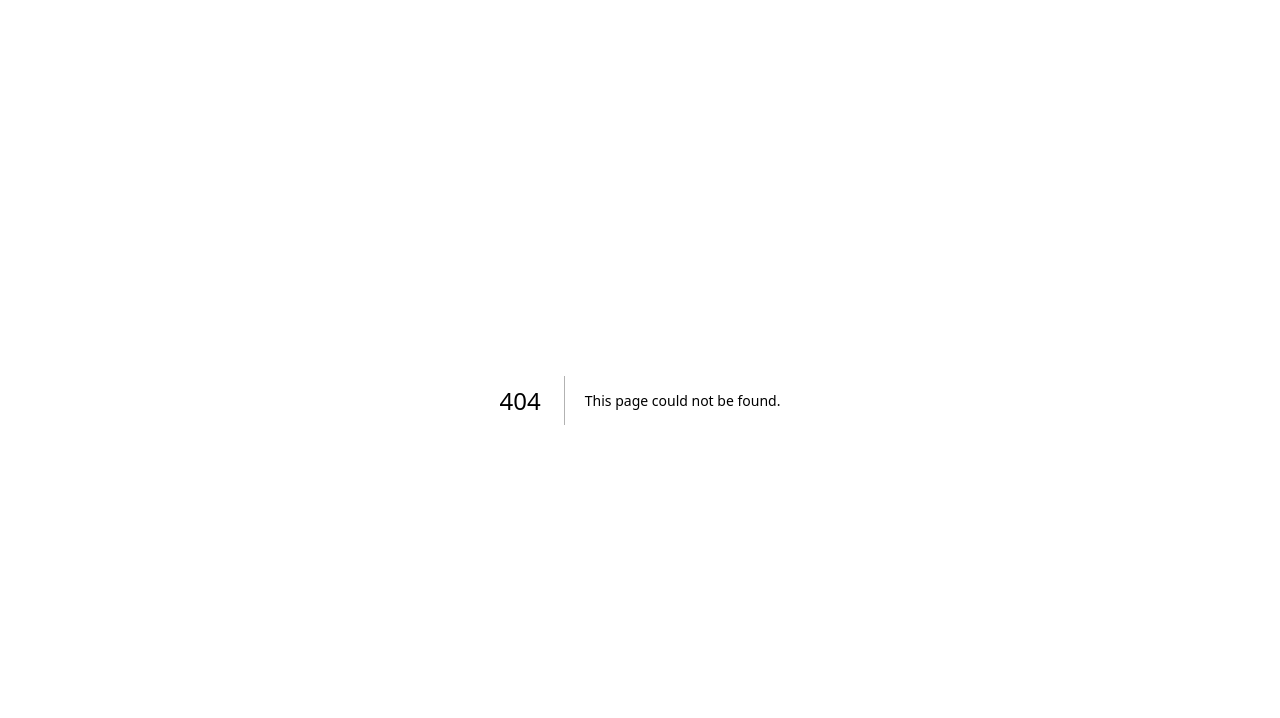
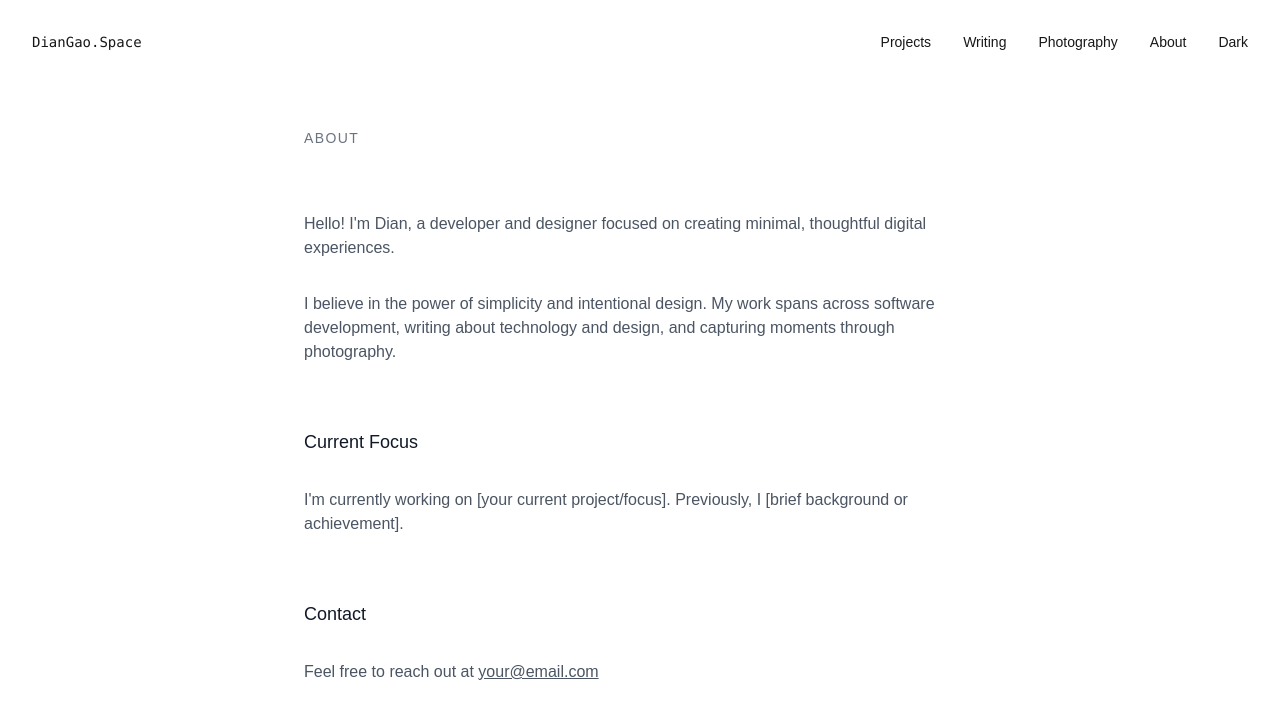
Before and after one commit to diangao/diangao.space, a Next.js app: page /about in a window 1280 px wide. Before the commit this address had no page. Shown: the top 718 px of the page. Built offline with nearby package versions, Linux system fonts and the light colour scheme.

Commit message:
Impl navigation bar and dark mode

```diff
--- a/package.json
+++ b/package.json
@@ -11,6 +11,7 @@
   "dependencies": {
     "framer-motion": "^11.11.13",
     "next": "latest",
+    "next-themes": "^0.4.3",
     "react": "^18.2.0",
     "react-dom": "^18.2.0"
   },
--- /dev/null
+++ b/src/app/about/page.tsx
@@ -0,0 +1,55 @@
+'use client'
+import { motion } from "framer-motion";
+import Navigation from "@/components/Navigation";
+
+export default function About() {
+  return (
+    <div className="min-h-screen px-4 sm:px-6 lg:px-8 pt-32 pb-20">
+      <div className="max-w-2xl mx-auto">
+        <motion.div
+          initial={{ opacity: 0, y: 20 }}
+          animate={{ opacity: 1, y: 0 }}
+          transition={{ duration: 0.8 }}
+        >
+          <h1 className="text-sm uppercase tracking-widest mb-16 text-gray-500">
+            About
+          </h1>
+
+          <div className="space-y-8 text-gray-600 dark:text-gray-300">
+            <p>
+              Hello! I'm Dian, a developer and designer focused on creating minimal,
+              thoughtful digital experiences.
+            </p>
+
+            <p>
+              I believe in the power of simplicity and intentional design. My work
+              spans across software development, writing about technology and design,
+              and capturing moments through photography.
+            </p>
+
+            <h2 className="text-lg text-gray-900 dark:text-white pt-8">
+              Current Focus
+            </h2>
+            <p>
+              I'm currently working on [your current project/focus]. Previously,
+              I [brief background or achievement].
+            </p>
+
+            <h2 className="text-lg text-gray-900 dark:text-white pt-8">
+              Contact
+            </h2>
+            <p>
+              Feel free to reach out at{" "}
+              <a
+                href="mailto:your@email.com"
+                className="underline hover:opacity-50 transition-opacity"
+              >
+                your@email.com
+              </a>
+            </p>
+          </div>
+        </motion.div>
+      </div>
+    </div>
+  );
+}
--- a/src/app/layout.tsx
+++ b/src/app/layout.tsx
@@ -1,6 +1,8 @@
 import type { Metadata } from "next";
 import localFont from "next/font/local";
 import "./globals.css";
+import { ThemeProvider } from "next-themes";
+import Navigation from "@/components/Navigation";
 
 const geistSans = localFont({
   src: "./fonts/GeistVF.woff",
@@ -14,7 +16,7 @@ const geistMono = localFont({
 });
 
 export const metadata: Metadata = {
-  title: "dyen-site",
+  title: "DianGao.Space",
   description: "Developer, Writer, and Photographer",
 };
 
@@ -24,11 +26,12 @@ export default function RootLayout({
   children: React.ReactNode;
 }>) {
   return (
-    <html lang="en" className="scroll-smooth">
-      <body
-        className={`${geistSans.variable} ${geistMono.variable} antialiased`}
-      >
-        {children}
+    <html lang="en" suppressHydrationWarning>
+      <body className={`${geistSans.variable} ${geistMono.variable} antialiased`}>
+        <ThemeProvider attribute="class" defaultTheme="system" enableSystem disableTransitionOnChange>
+          <Navigation />
+          {children}
+        </ThemeProvider>
       </body>
     </html>
   );
--- a/src/app/page.tsx
+++ b/src/app/page.tsx
@@ -7,32 +7,6 @@ import Navigation from "@/components/Navigation";
 export default function Home() {
   return (
     <div className="min-h-screen">
-      <Navigation />
-      {/* Navigation Bar */}
-      <nav className="fixed top-0 right-0 p-8 z-50">
-        <ul className="flex space-x-8 text-sm">
-          <li>
-            <Link href="/projects" className="hover:opacity-50 transition-opacity">
-              Projects
-            </Link>
-          </li>
-          <li>
-            <Link href="/writing" className="hover:opacity-50 transition-opacity">
-              Writing
-            </Link>
-          </li>
-          <li>
-            <Link href="/photography" className="hover:opacity-50 transition-opacity">
-              Photography
-            </Link>
-          </li>
-          <li>
-            <Link href="/about" className="hover:opacity-50 transition-opacity">
-              About
-            </Link>
-          </li>
-        </ul>
-      </nav>
 
       {/* Hero Section */}
       <section className="h-screen flex flex-col justify-center px-4 sm:px-6 lg:px-8">
--- a/src/app/photography/page.tsx
+++ b/src/app/photography/page.tsx
@@ -7,7 +7,6 @@ import Navigation from "@/components/Navigation";
 export default function Photography() {
   return (
     <div className="min-h-screen px-4 sm:px-6 lg:px-8 pt-32 pb-20">
-      <Navigation />
       <div className="max-w-4xl mx-auto">
         <motion.div
           initial={{ opacity: 0, y: 20 }}
--- a/src/app/projects/page.tsx
+++ b/src/app/projects/page.tsx
@@ -7,7 +7,6 @@ import Navigation from "@/components/Navigation";
 export default function Projects() {
   return (
     <div className="min-h-screen px-4 sm:px-6 lg:px-8 pt-32 pb-20">
-      <Navigation />
       <div className="max-w-4xl mx-auto">
         <motion.div
           initial={{ opacity: 0, y: 20 }}
--- a/src/app/writing/page.tsx
+++ b/src/app/writing/page.tsx
@@ -6,7 +6,6 @@ import Navigation from "@/components/Navigation";
 export default function Writing() {
   return (
     <div className="min-h-screen px-4 sm:px-6 lg:px-8 pt-32 pb-20">
-      <Navigation />
       <div className="max-w-4xl mx-auto">
         <motion.div
           initial={{ opacity: 0, y: 20 }}
--- a/src/components/Navigation.tsx
+++ b/src/components/Navigation.tsx
@@ -1,8 +1,17 @@
 import Link from "next/link";
+import ThemeToggle from "./ThemeToggle";
 
 export default function Navigation() {
   return (
-    <nav className="fixed top-0 right-0 p-8 z-50">
+    <nav className="fixed top-0 w-full px-8 py-8 flex justify-between items-center z-50">
+      <Link
+        href="/"
+        className="text-sm hover:opacity-50 transition-opacity font-mono"
+      >
+        DianGao.Space
+      </Link>
+
+      <div className="flex items-center space-x-8">
         <ul className="flex space-x-8 text-sm">
           <li>
             <Link href="/projects" className="hover:opacity-50 transition-opacity">
@@ -25,6 +34,8 @@ export default function Navigation() {
             </Link>
           </li>
         </ul>
+        <ThemeToggle />
+      </div>
     </nav>
   );
 }
--- /dev/null
+++ b/src/components/ThemeToggle.tsx
@@ -0,0 +1,26 @@
+'use client'
+import { useTheme } from "next-themes";
+import { useEffect, useState } from "react";
+
+export default function ThemeToggle() {
+  const [mounted, setMounted] = useState(false);
+  const { resolvedTheme, setTheme } = useTheme();
+
+  useEffect(() => {
+    setMounted(true);
+  }, []);
+
+  if (!mounted) {
+    return <div className="w-8" />; // Placeholder
+  }
+
+  return (
+    <button
+      onClick={() => setTheme(resolvedTheme === "dark" ? "light" : "dark")}
+      className="text-sm hover:opacity-50 transition-opacity"
+      aria-label="Toggle theme"
+    >
+      {resolvedTheme === 'dark' ? 'Light' : 'Dark'}
+    </button>
+  );
+}
```
Also changed, not shown: 1 other file (tests, documents, lock files or other folders). Lines whose indentation alone changed are shown as unchanged.
